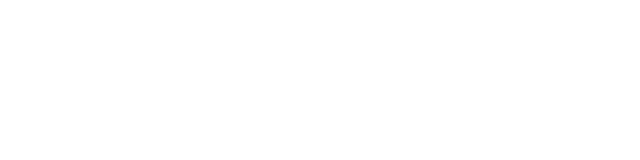
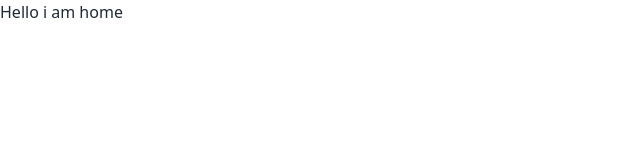
Before and after one commit to MIRJAKARIYA/to-do-app, a React (Create React App) app: page / in a window 1280 px wide. Shown: the top 160 px of the page, without its empty margins (0-640 px from the left). Built offline with nearby package versions, Linux system fonts and the light colour scheme.

Commit message:
routes added

```diff
--- /dev/null
+++ b/postcss.config.js
@@ -0,0 +1,6 @@
+module.exports = {
+  plugins: {
+    tailwindcss: {},
+    autoprefixer: {},
+  },
+}
--- a/src/App.js
+++ b/src/App.js
@@ -1,10 +1,18 @@
 import React from "react";
+import { Route, Routes } from "react-router-dom";
+import Home from "./pages/Home/Home";
+import Login from "./pages/Login/Login";
+import Register from "./pages/Register/Register";
 
 function App() {
 
   return (
     <div className="App">
-
+      <Routes>
+        <Route path='/' element={<Home></Home>}></Route>
+        <Route path='/login' element={<Login></Login>}></Route>
+        <Route path='/register' element={<Register></Register>}></Route>
+      </Routes>
     </div>
   );
 }
--- a/src/index.css
+++ b/src/index.css
@@ -1,13 +1,3 @@
-body {
-  margin: 0;
-  font-family: -apple-system, BlinkMacSystemFont, 'Segoe UI', 'Roboto', 'Oxygen',
-    'Ubuntu', 'Cantarell', 'Fira Sans', 'Droid Sans', 'Helvetica Neue',
-    sans-serif;
-  -webkit-font-smoothing: antialiased;
-  -moz-osx-font-smoothing: grayscale;
-}
-
-code {
-  font-family: source-code-pro, Menlo, Monaco, Consolas, 'Courier New',
-    monospace;
-}
+@tailwind base;
+@tailwind components;
+@tailwind utilities;
--- a/src/index.js
+++ b/src/index.js
@@ -1,13 +1,16 @@
-import React from 'react';
-import ReactDOM from 'react-dom/client';
-import './index.css';
-import App from './App';
-import reportWebVitals from './reportWebVitals';
+import React from "react";
+import ReactDOM from "react-dom/client";
+import "./index.css";
+import App from "./App";
+import reportWebVitals from "./reportWebVitals";
+import { BrowserRouter } from "react-router-dom";
 
-const root = ReactDOM.createRoot(document.getElementById('root'));
+const root = ReactDOM.createRoot(document.getElementById("root"));
 root.render(
   <React.StrictMode>
-    <App />
+    <BrowserRouter>
+      <App />
+    </BrowserRouter>
   </React.StrictMode>
 );
 
--- /dev/null
+++ b/src/pages/Home/Home.js
@@ -0,0 +1,11 @@
+import React from 'react';
+
+const Home = () => {
+    return (
+        <div>
+            Hello i am home
+        </div>
+    );
+};
+
+export default Home;
--- /dev/null
+++ b/src/pages/Login/Login.js
@@ -0,0 +1,11 @@
+import React from 'react';
+
+const Login = () => {
+    return (
+        <div>
+
+        </div>
+    );
+};
+
+export default Login;
--- /dev/null
+++ b/src/pages/Register/Register.js
@@ -0,0 +1,11 @@
+import React from 'react';
+
+const Register = () => {
+    return (
+        <div>
+
+        </div>
+    );
+};
+
+export default Register;
--- /dev/null
+++ b/src/pages/RequireAuth/RequireAuth.js
@@ -0,0 +1,11 @@
+import React from 'react';
+
+const RequireAuth = () => {
+    return (
+        <div>
+
+        </div>
+    );
+};
+
+export default RequireAuth;
--- /dev/null
+++ b/tailwind.config.js
@@ -0,0 +1,9 @@
+module.exports = {
+  content: [
+    "./src/**/*.{js,jsx,ts,tsx}",
+  ],
+  theme: {
+    extend: {},
+  },
+  plugins: [require("daisyui")],
+}
```
Also changed, not shown: package.json (+7 -0 lines), 1 other file (tests, documents, lock files or other folders).
